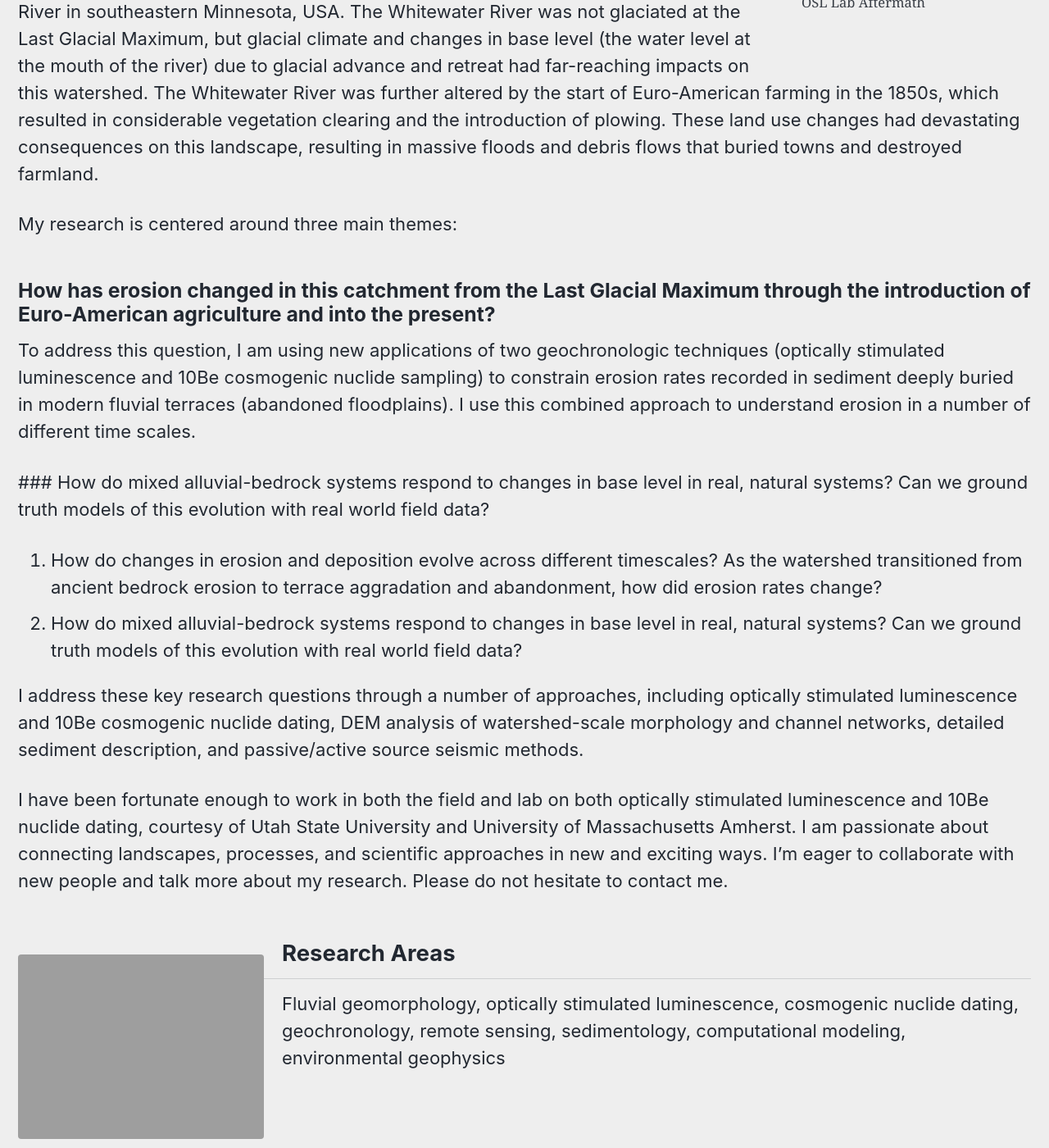
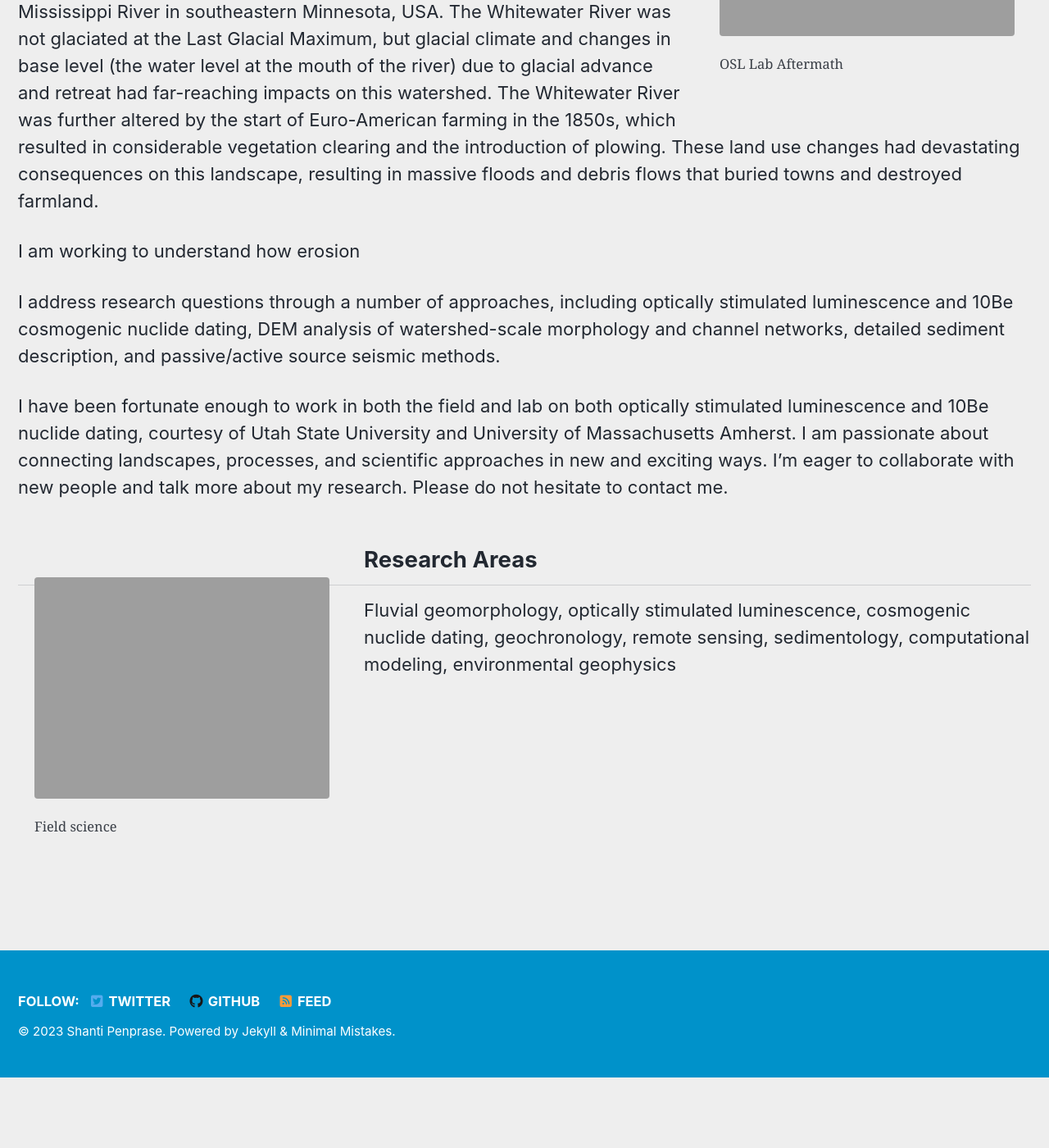
Before and after one commit to spenprase/spenprase.github.io, a Jekyll site: the page built from research.md, in a window 1280 px wide and 1400 px high, scrolled down 647 px. Shown: the whole window at 82% size. Built offline with Jekyll 4.4.1, drawn with Linux system fonts in a browser that asks for light colours; cached includes are drawn as plain includes; nearby versions of some CDN libraries; after the commit the page ends 1961 px from its top, so only the background shows below that.

Commit message:
image padding

```diff
--- a/research.md
+++ b/research.md
@@ -19,7 +19,7 @@ header:
 excerpt:
 #
 ---
-<figure style="width: 300px; padding: 20px" class="align-right">
+<figure style="width: 400px; padding: 20px" class="align-right">
   <img src="{{ site.url }}{{ site.baseurl }}/assets/images/banners/IMG_2277.JPG" alt="">
   <figcaption>OSL Lab Aftermath</figcaption>
 </figure>
@@ -30,23 +30,13 @@ My research is focused on understanding how changes in climate, glaciation, and
 
 My work is primarily focused on the Whitewater River, a tributary to the Mississippi River in southeastern Minnesota, USA. The Whitewater River was not glaciated at the Last Glacial Maximum, but glacial climate and changes in base level (the water level at the mouth of the river) due to glacial advance and retreat had far-reaching impacts on this watershed. The Whitewater River was further altered by the start of Euro-American farming in the 1850s, which resulted in considerable vegetation clearing and the introduction of plowing. These land use changes had devastating consequences on this landscape, resulting in massive floods and debris flows that buried towns and destroyed farmland.
 
-My research is centered around three main themes:
+I am working to understand how erosion
 
-### How has erosion changed in this catchment from the Last Glacial Maximum through the introduction of Euro-American agriculture and into the present?
-
-To address this question, I am using new applications of two geochronologic techniques (optically stimulated luminescence and 10Be cosmogenic nuclide sampling) to constrain erosion rates recorded in sediment deeply buried in modern fluvial terraces (abandoned floodplains). I use this combined approach to understand erosion in a number of different time scales.
-
- ### How do mixed alluvial-bedrock systems respond to changes in base level in real, natural systems? Can we ground truth models of this evolution with real world field data?
-
-2. How do changes in erosion and deposition evolve across different timescales?
-As the watershed transitioned from ancient bedrock erosion to terrace aggradation and abandonment, how did erosion rates change?
-3. How do mixed alluvial-bedrock systems respond to changes in base level in real, natural systems? Can we ground truth models of this evolution with real world field data?
-
-I address these key research questions through a number of approaches, including optically stimulated luminescence and 10Be cosmogenic nuclide dating, DEM analysis of watershed-scale morphology and channel networks, detailed sediment description, and passive/active source seismic methods.
+I address research questions through a number of approaches, including optically stimulated luminescence and 10Be cosmogenic nuclide dating, DEM analysis of watershed-scale morphology and channel networks, detailed sediment description, and passive/active source seismic methods.
 
 I have been fortunate enough to work in both the field and lab on both optically stimulated luminescence and 10Be nuclide dating, courtesy of Utah State University and University of Massachusetts Amherst. I am passionate about connecting landscapes, processes, and scientific approaches in new and exciting ways. I'm eager to collaborate with new people and talk more about my research. Please do not hesitate to contact me.
 
-<figure style="width: 300px" class="align-left">
+<figure style="width: 400px; padding: 20px" class="align-left">
   <img src="{{ site.url }}{{ site.baseurl }}/assets/images/banners/IMG_0211.JPG" alt="">
   <figcaption>Field science</figcaption>
 </figure>
```
